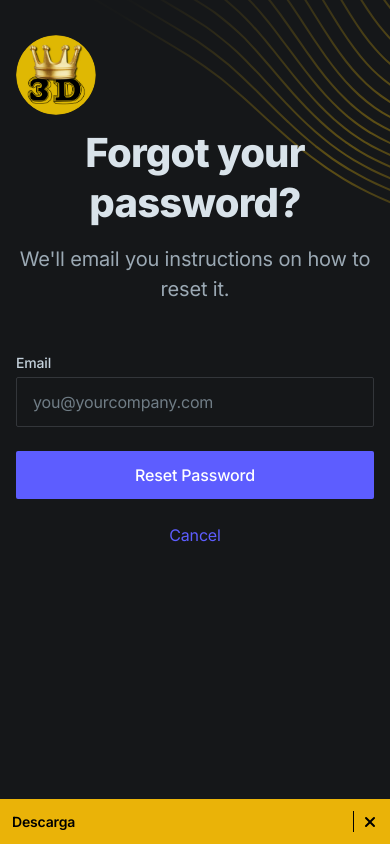
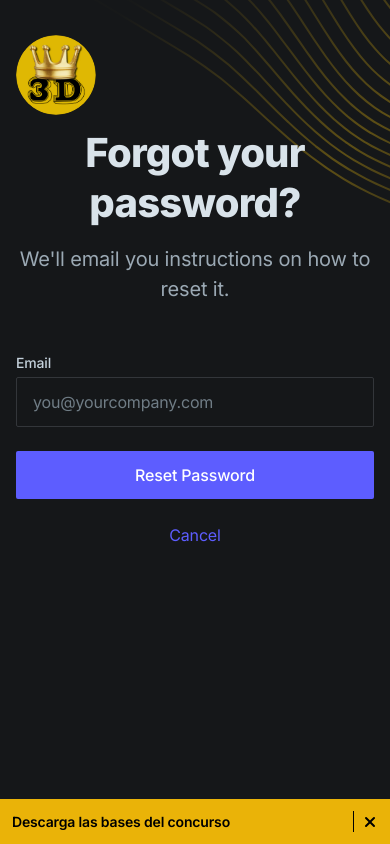
Before and after one commit to CLoo08/k3d, a Next.js app: page /reset-password in a window 390 px wide. Built offline with nearby package versions, Linux system fonts and the light colour scheme.

Commit message:
últimos cambios

```diff
--- a/components/banner.tsx
+++ b/components/banner.tsx
@@ -15,7 +15,7 @@ export default function Banner() {
                 target="_blank"
                 rel="noopener noreferrer"
               >
-                Descarga<span className="hidden sm:inline"> las bases del concurso</span>
+                Descarga las bases del concurso
               </a>
             </div>
             <button
```
